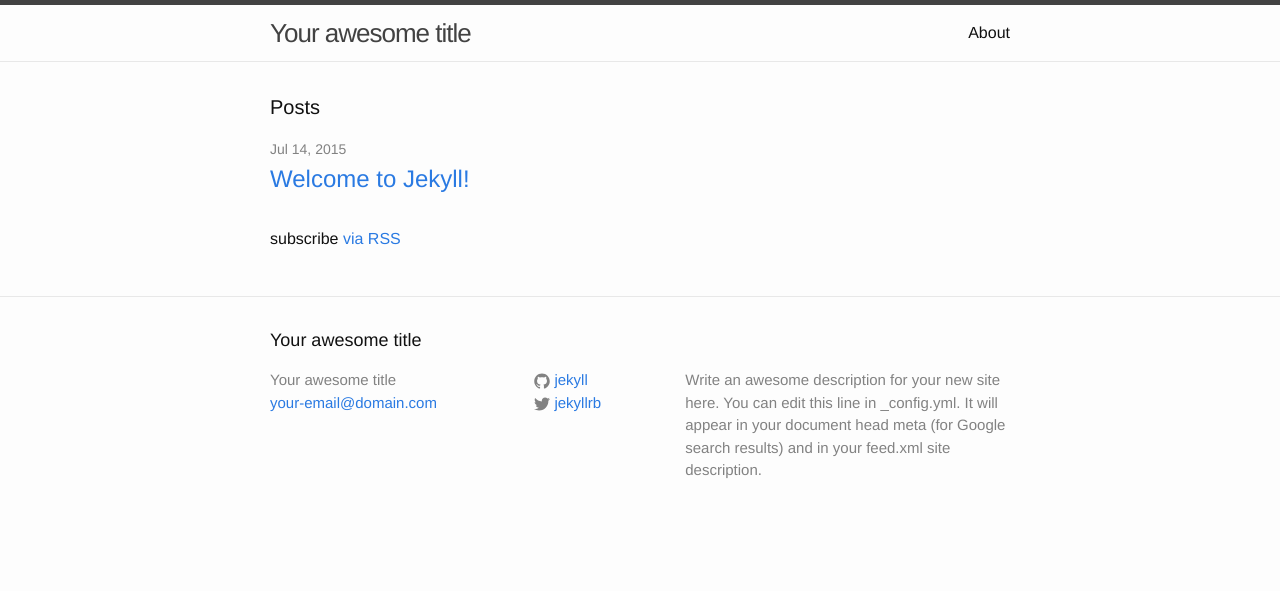
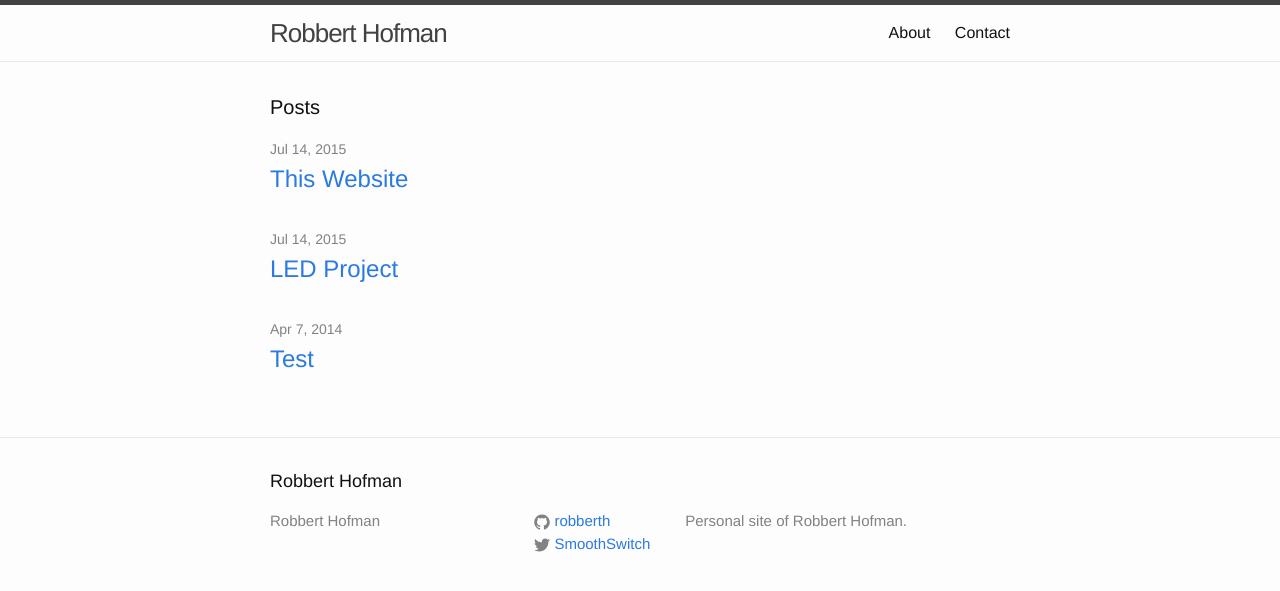
Before and after one commit to RobbertH/robberth.github.io, a Jekyll site: the page built from index.html, in a window 1280 px wide. Shown: the top 591 px of the page. Built offline with Jekyll 4.4.1, drawn with Linux system fonts in a browser that asks for light colours.

Commit message:
Setting everything up

```diff
--- a/_config.yml
+++ b/_config.yml
@@ -1,14 +1,12 @@
 # Site settings
-title: Your awesome title
-email: your-email@domain.com
+title: Robbert Hofman
+#email: hofman.robbert@gmail.com
 description: > # this means to ignore newlines until "baseurl:"
-  Write an awesome description for your new site here. You can edit this
-  line in _config.yml. It will appear in your document head meta (for
-  Google search results) and in your feed.xml site description.
-baseurl: "" # the subpath of your site, e.g. /blog/
-url: "http://yourdomain.com" # the base hostname & protocol for your site
-twitter_username: jekyllrb
-github_username:  jekyll
+  Personal site of Robbert Hofman.
+# baseurl: "" # the subpath of your site, e.g. /blog/
+# url: "http://yourdomain.com" # the base hostname & protocol for your site
+twitter_username: SmoothSwitch
+github_username:  robberth
 
 # Build settings
 markdown: kramdown
--- /dev/null
+++ b/_posts/2014-04-07-test.markdown
@@ -0,0 +1 @@
+just a test
--- a/_posts/2015-07-14-welcome-to-jekyll.markdown
+++ b/_posts/2015-07-14-led-project.markdown
@@ -1,8 +1,8 @@
 ---
 layout: post
-title:  "Welcome to Jekyll!"
+title:  "LED Project"
 date:   2015-07-14 19:12:16
-categories: jekyll update
+categories: electronics arduino
 ---
 You’ll find this post in your `_posts` directory. Go ahead and edit it and re-build the site to see your changes. You can rebuild the site in many different ways, but the most common way is to run `jekyll serve`, which launches a web server and auto-regenerates your site when a file is updated.
 
--- a/feed.xml
+++ b/feed.xml
@@ -1,6 +1,8 @@
 ---
 layout: null
 ---
+
+<!-- I EXCLUDED THIS FROM INDEX.HTML, SO NO WORRIES ABOUT THIS -->
 <?xml version="1.0" encoding="UTF-8"?>
 <rss version="2.0" xmlns:atom="http://www.w3.org/2005/Atom">
   <channel>
--- a/index.html
+++ b/index.html
@@ -18,6 +18,8 @@ layout: default
     {% endfor %}
   </ul>
 
-  <p class="rss-subscribe">subscribe <a href="{{ "/feed.xml" | prepend: site.baseurl }}">via RSS</a></p>
+ <!-- does anyone still use RSS?
+ <p class="rss-subscribe">subscribe <a href="{{ "/feed.xml" | prepend: site.baseurl }}">via RSS</a></p>
+-->
 
 </div>
```
Also changed, not shown: _posts/2015-07-14-this-website.markdown (added, +15 -0 lines), contact.md (added, +7 -0 lines).
